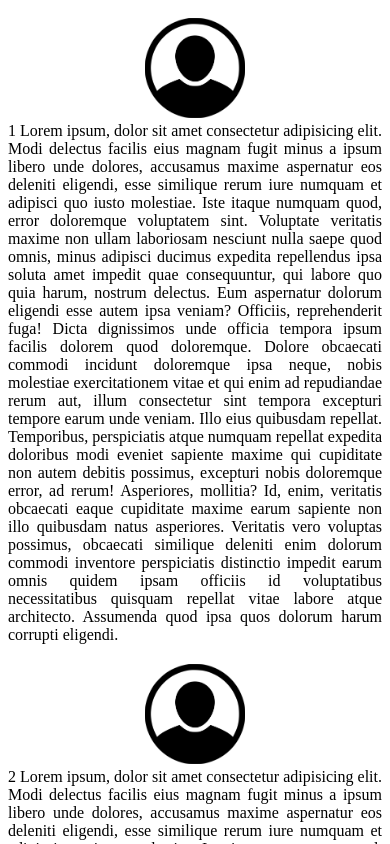
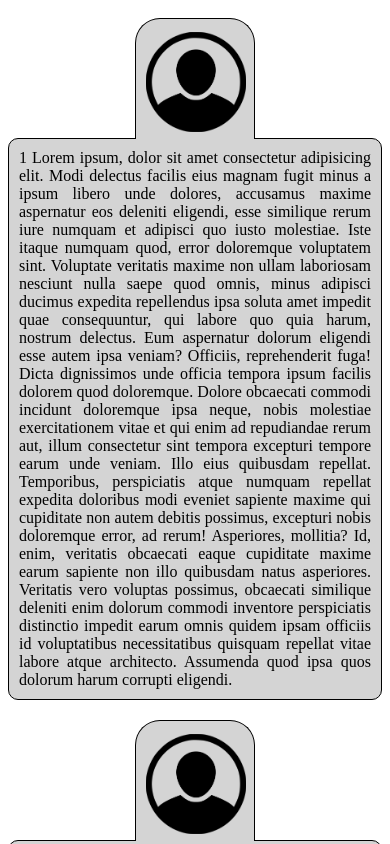
Before and after one commit to AvAValera/web, a plain HTML site: page Learn/index.html in a window 390 px wide. Shown: the top 844 px of the page. Drawn offline with Linux system fonts and the light colour scheme.

Commit message:
add adaptive

```diff
--- a/Learn/style.css
+++ b/Learn/style.css
@@ -12,21 +12,50 @@
     max-width: 32%;
 }
 .img-block{
-    width: 50px;
+    position: relative;
+    width: 120px;
+    height: 70px;
+    border: 1px solid black;
+    border-width: 1px 0 1px 1px ;
+    background-color:  rgb(212, 212, 212);
+    border-radius: 25px 0 0 25px;
+    z-index: 2;
 
 }
 .img-block img{
     width: 50px;
+    margin: 10px;
+    z-index: 2;
 
+}
+
+.text-block{
+    background-color: rgb(212, 212, 212);
+    border-radius: 0px 10px 10px 10px;
+    border: 1px solid black;
 }
 .text-block p{
     text-align: justify;
     margin: 0;
-    padding: 0 20px;
+    padding: 10px 20px;
+}
+@media (max-width: 3000px){
+    .img-block::before{
+        position: absolute;
+        left: 68px;
+        content: "";
+        display: block;
+        width: 4px;
+        height: 68px;
+        background-color: rgb(212, 212, 212);
+    }
 }
 @media (max-width: 1725px){
     .block{
         max-width: 48%;
+    }
+    .text-block{
+        border-radius: 0px 10px 10px 10px;
     }
 }
 
@@ -39,7 +68,21 @@
         align-items: center;
         max-width: 100%;
     }
-
+    .text-block{
+        border-radius: 10px;
+    }
+    .img-block{
+        width: 70px;
+        border-radius: 25px 25px 0 0;
+        border-width: 1px 1px 0 1px ;
+    }
+    .img-block::before{
+        background-color: rgb(212, 212, 212);
+        width: 68px;
+        height: 4px;
+        bottom: -2px;
+        left: 0;
+    }
 
 }
 @media (max-width: 700px){
@@ -47,12 +90,34 @@
         margin: 10px 0;
     }
     .img-block{
-        width: 100px;
+        width: 120px;
+        height: 120px;
+        border: 1px solid black;
+        border-width: 1px 1px 0 1px ;
+        background-color:  rgb(212, 212, 212);
+        border-radius: 25px 25px 0 0;
     }
+    .img-block::before{
+        content: "";
+        background-color: rgb(212, 212, 212);
+        width: 118px;
+        height: 4px;
+        display: block;
+        bottom: -2px;
+        left: 0;
+    }
+
     .img-block img{
         width: 100px;
+        margin: 13px 0 0 10px;
+    }
+    .text-block{
+        background-color: rgb(212, 212, 212);
+        border-radius: 10px;
+        border: 1px solid black;
     }
     .text-block p{
-        padding: 0;
+        padding: 10px;
+
     }
 }
```
